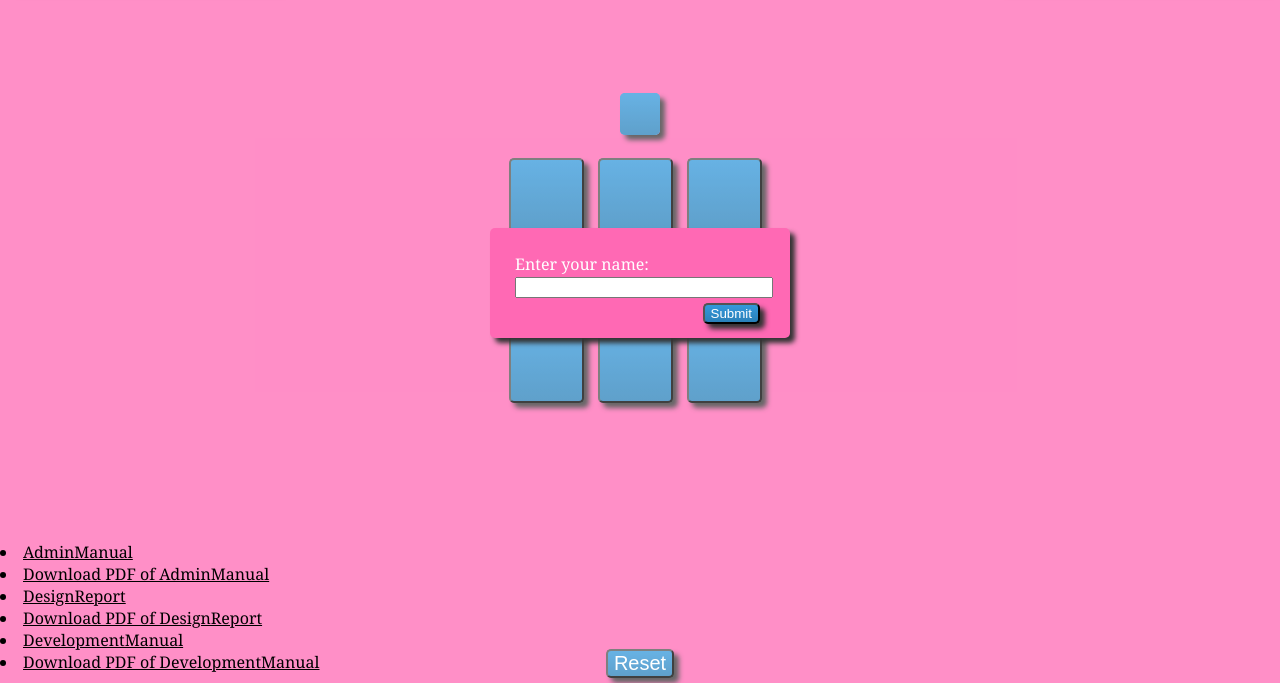
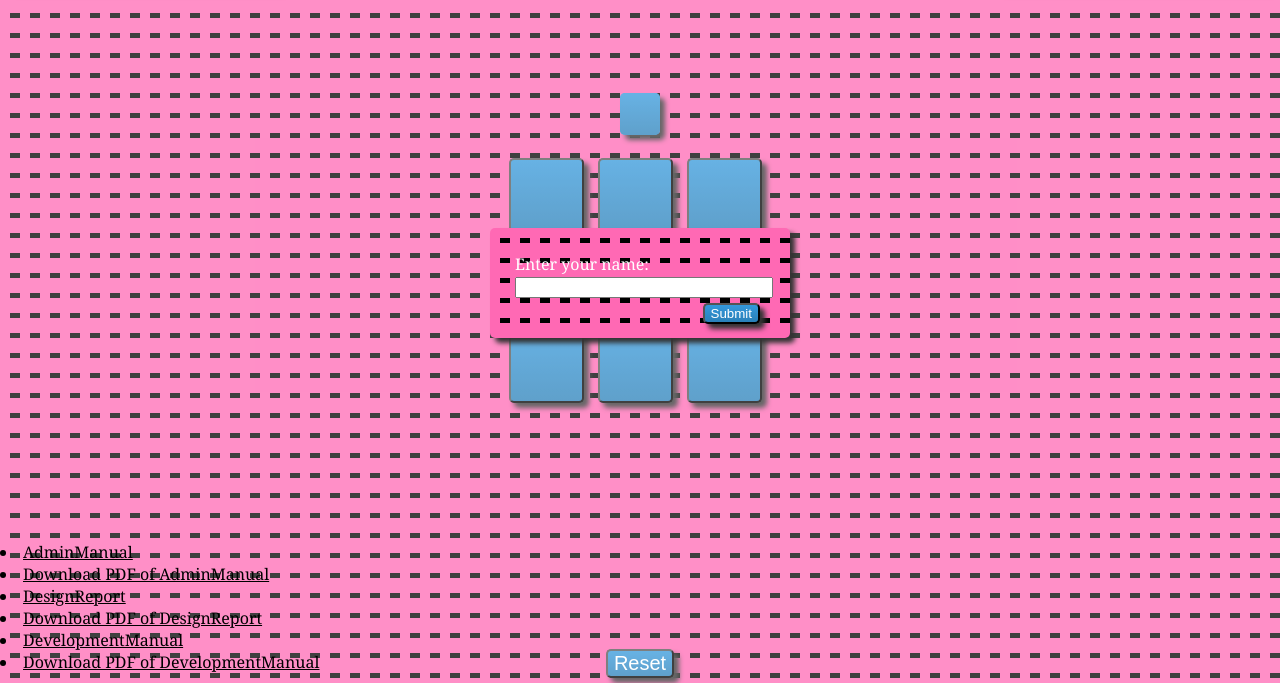
Before and after one commit to ComputerFriendz/TicTacToe, a website built with webpack: page src/client/index.html in a window 1280 px wide. Shown: the part 117-800 px from the top of the page. Built offline with nearby package versions, Linux system fonts and the light colour scheme; files whose address does not match are found by name.

Commit message:
this is for the presentation

```diff
--- a/src/styles/app.css
+++ b/src/styles/app.css
@@ -15,7 +15,7 @@ body {
   {
     /* http://lea.verou.me/css3patterns/#carbon */
     background: linear-gradient(27deg,hotpink 5px, transparent 5px) 0 5px, linear-gradient(207deg, hotpink 5px, transparent 5px) 10px 0px, linear-gradient(27deg,hotpink 5px, transparent 5px) 0px 10px, linear-gradient(207deg, hotpink 5px, transparent 5px) 10px 5px, linear-gradient(90deg, hotpink 10px, transparent 10px), linear-gradient(hotpink 25%,hotpink 25%, hotpink 50%, transparent 50%, transparent 75%, hotpink 75%, hotpink);
-    background-color: hotpink;
+    background-color: #000000;
     background-size: 20px 20px;
   }
 
```
